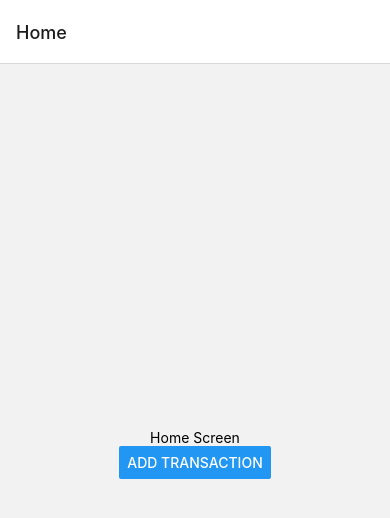
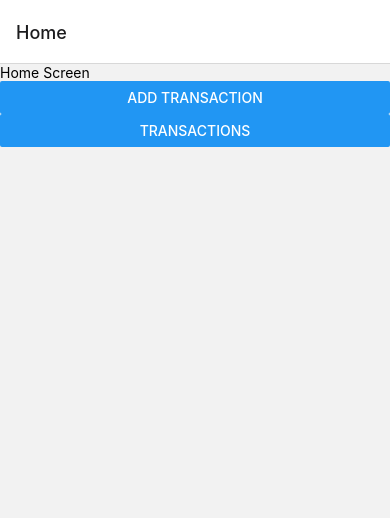
Before and after one commit to bulat-gab/ExpenseTracker, a React Native app: screen /Home in a window 390 px wide. Shown: the top 518 px of the page. Built offline with nearby package versions, Linux system fonts and the light colour scheme.

Commit message:
Update navigation

```diff
--- a/App.tsx
+++ b/App.tsx
@@ -8,36 +8,29 @@
 import React from 'react';
 import {Button, StyleSheet, Text, View} from 'react-native';
 
-import Expenses from './components/Expenses';
+import TransactionsScreen from './components/TransactionsScreen';
 import {NavigationContainer} from '@react-navigation/native';
 import {createNativeStackNavigator} from '@react-navigation/native-stack';
-import TransactionAddPage from './components/TransactionAddPage';
+import TransactionAddScreen from './components/TransactionAddScreen';
+import {RootStackParamList} from './interfaces';
+import HomeScreen from './components/HomeScreen';
 
-import {useNavigation} from '@react-navigation/native';
-
-function HomeScreen() {
-  const navigation = useNavigation();
-
-  return (
-    <View style={{flex: 1, alignItems: 'center', justifyContent: 'center'}}>
-      <Text>Home Screen</Text>
-      <Button
-        title="Add transaction"
-        onPress={() => navigation.navigate('Add transaction')}
-      />
-    </View>
-  );
-}
-
-const Stack = createNativeStackNavigator();
+const RootStack = createNativeStackNavigator<RootStackParamList>();
 
 const App: React.FC = () => {
   return (
     <NavigationContainer>
-      <Stack.Navigator>
-        <Stack.Screen name="Home" component={HomeScreen} />
-        <Stack.Screen name="Add transaction" component={TransactionAddPage} />
-      </Stack.Navigator>
+      <RootStack.Navigator initialRouteName="Home">
+        <RootStack.Screen name="Home" component={HomeScreen} />
+        <RootStack.Screen
+          name="TransactionsPage"
+          component={TransactionsScreen}
+        />
+        <RootStack.Screen
+          name="TransactionAddPage"
+          component={TransactionAddScreen}
+        />
+      </RootStack.Navigator>
     </NavigationContainer>
   );
 };
--- /dev/null
+++ b/components/HomeScreen.tsx
@@ -0,0 +1,24 @@
+import React from 'react';
+import {NativeStackScreenProps} from '@react-navigation/native-stack';
+import {RootStackParamList} from '../interfaces';
+import {Button, Text, View} from 'react-native';
+
+type Props = NativeStackScreenProps<RootStackParamList, 'Home'>;
+
+const HomeScreen = ({navigation}: Props): JSX.Element => {
+  return (
+    <View>
+      <Text>Home Screen</Text>
+      <Button
+        title="Add transaction"
+        onPress={() => navigation.navigate('TransactionAddPage')}
+      />
+      <Button
+        title="Transactions"
+        onPress={() => navigation.navigate('TransactionsPage')}
+      />
+    </View>
+  );
+};
+
+export default HomeScreen;
--- a/components/TransactionAddPage.tsx
+++ b/components/TransactionAddScreen.tsx
@@ -1,11 +1,11 @@
-import {View, Text} from 'react-native';
+import {View} from 'react-native';
 import React from 'react';
 import TransactionInput from './TransactionInput';
 import Transaction from '../models/Transaction';
 import uuid from 'react-native-uuid';
 import AsyncStorage from '@react-native-async-storage/async-storage';
 
-const TransactionAddPage = () => {
+const TransactionAddScreen = () => {
   const addTransaction = async (
     title: string,
     category: string,
@@ -37,4 +37,4 @@ const TransactionAddPage = () => {
   );
 };
 
-export default TransactionAddPage;
+export default TransactionAddScreen;
--- a/components/TransactionInput.tsx
+++ b/components/TransactionInput.tsx
@@ -1,6 +1,5 @@
 import React, {useState} from 'react';
-import type {PropsWithChildren} from 'react';
-import {Text, TextInput, View, Button, Alert} from 'react-native';
+import {TextInput, View, Button, Alert} from 'react-native';
 
 import styles from '../Styles';
 
--- a/components/Expenses.tsx
+++ b/components/TransactionsScreen.tsx
@@ -4,7 +4,7 @@ import React, {useEffect, useState} from 'react';
 import AsyncStorage from '@react-native-async-storage/async-storage';
 import Transaction from '../models/Transaction';
 
-const Expenses: React.FC = () => {
+const TransactionsScreen: React.FC = () => {
   const [data, setData] = useState<any>([]);
 
   const fetchData = async () => {
@@ -88,4 +88,4 @@ const styles = StyleSheet.create({
   },
 });
 
-export default Expenses;
+export default TransactionsScreen;
--- /dev/null
+++ b/interfaces/index.ts
@@ -0,0 +1,5 @@
+export type RootStackParamList = {
+  Home: undefined;
+  TransactionsPage: undefined;
+  TransactionAddPage: undefined;
+};
```
